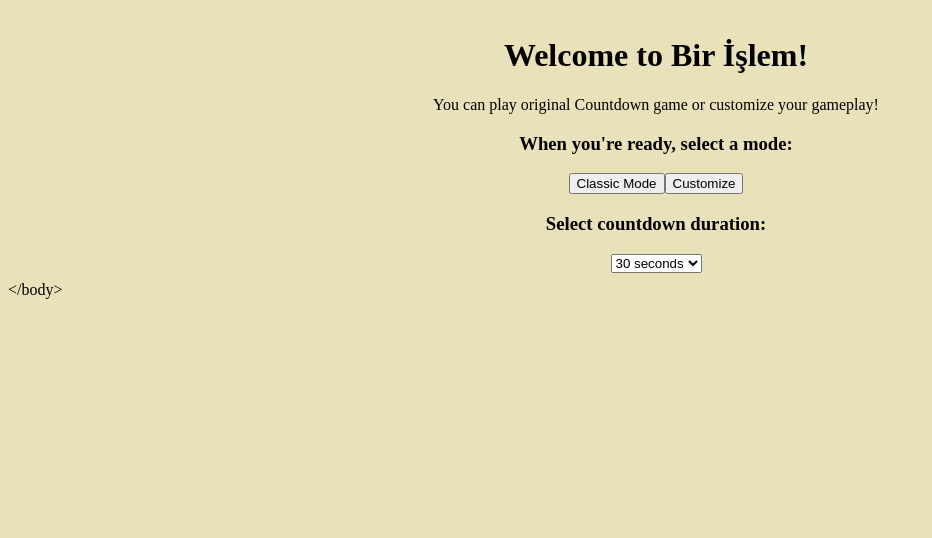
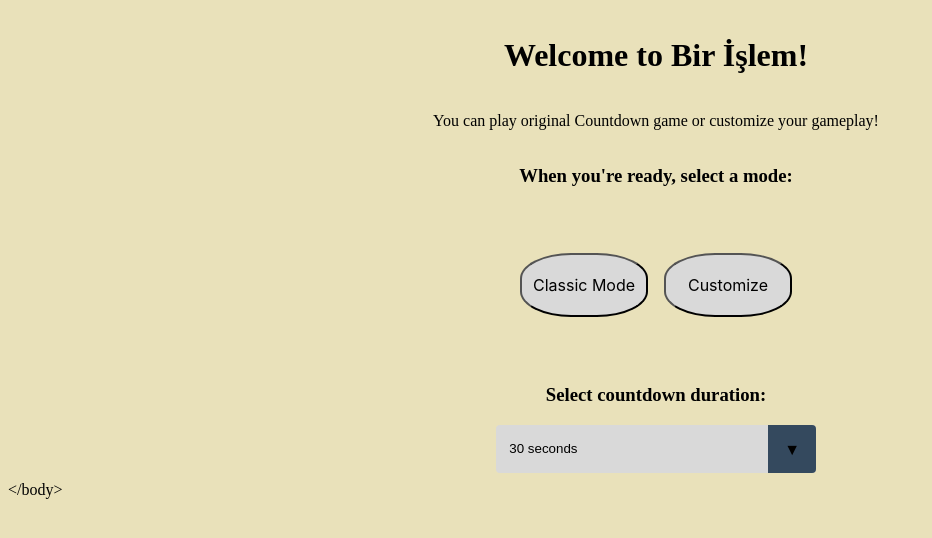
Before and after one commit to atakankaya1/Countdown-Game-Clone, a React (Vite) app in the folder bat/: page / in a window 1280 px wide. Shown: the top 538 px of the page, without its empty margins (0-932 px from the left). Built offline with nearby package versions, Linux system fonts and the light colour scheme.

Commit message:
startpage, gamepage css

```diff
--- a/bat/src/App.jsx
+++ b/bat/src/App.jsx
@@ -8,11 +8,6 @@ const BASE_HOST = "http://localhost:8080/api/game"
 
 
 
-// giriş ekranı css
-// final score css
-
-
-// background color için bir div ve class ekle
 // dark mode
 
 
@@ -53,6 +48,7 @@ function App() {
   const [seconds, SetSeconds] = useState(30)
 
   function backBtn(){
+    setSolutionShow(false)
     setDisplayScore(false)
     setExactSolution(true)
     setStart(false)
@@ -94,7 +90,7 @@ function App() {
           const requestedNumbers = data.numbers.map((n, index) => ({
             value: n,
             isEnabled: true,
-            delay: (index+1)*1000,
+            delay: (index+1)*750,
             show:false
           }));
 
@@ -107,7 +103,7 @@ function App() {
 
           setTimeout(() => {
             setFinalNumCheck(true)
-          }, 7000)
+          }, 5500)
           setNums(requestedNumbers);
           setOriginalNums(requestedNumbersRes);
           setSolution(data.bestSolution);
@@ -360,7 +356,7 @@ function App() {
   }
 
   function revealSolution(){
-    if(score){
+    if(score || score===0){
       setSolutionShow(!solutionShow)
     }
   }
@@ -418,21 +414,25 @@ function App() {
             </div>:
 
           <div className="operators" id="103:19">
+            <div className='res-undo'>
               <button
                 className="restart"
                 onClick={()=>handleRestart()}
                 disabled={areButtonsDisabled}>
                 Res
               </button>
-          <div className="ope-together">
-            {fourOpeComp}
-          </div>
               <button
                 className="delete"
                 onClick={()=>handleUndo()}
                 disabled={areButtonsDisabled}>
                 Undo
               </button>
+            </div>
+
+          <div className="ope-together">
+            {fourOpeComp}
+          </div>
+
           <button
             className="delete"
             onClick={()=>handleAnswer()}
--- a/bat/src/assets/StartPage.jsx
+++ b/bat/src/assets/StartPage.jsx
@@ -7,29 +7,29 @@ function StartGame({ onStartGame, duration, iniSecond }) {
     }
 
     const customModes = (
-        <div>
-            <button onClick={() => onStartGame("easy")}>
+        <div className="mode-select">
+            <button className="mode-btn" onClick={() => onStartGame("easy")}>
                 Easy
             </button>
-            <button onClick={() => onStartGame("easy")}>
+            <button className="mode-btn" onClick={() => onStartGame("easy")}>
                 1 Large
             </button>
-            <button onClick={() => onStartGame("easy")}>
+            <button className="mode-btn" onClick={() => onStartGame("easy")}>
                 2 Large
             </button>
-            <button onClick={() => onStartGame("easy")}>
+            <button className="mode-btn" onClick={() => onStartGame("easy")}>
                 3 Large
             </button>
-            <button onClick={() => onStartGame("easy")}>
+            <button className="mode-btn" onClick={() => onStartGame("easy")}>
                 4 Large
             </button>
-            <button onClick={() => onStartGame("easy")}>
+            <button className="mode-btn" onClick={() => onStartGame("easy")}>
                 6 Small
             </button>
-            <button onClick={() => onStartGame("easy")}>
+            <button className="mode-btn" onClick={() => onStartGame("easy")}>
                 Random
             </button>
-            <button onClick={() => setCustom(false)}>
+            <button className="mode-btn" onClick={() => setCustom(false)}>
                 Go Back
             </button>
         </div>
@@ -37,16 +37,16 @@ function StartGame({ onStartGame, duration, iniSecond }) {
 
 
   return (
-    <div>
+    <div className="start-main">
       <h1>Welcome to Bir İşlem!</h1>
       <p>You can play original Countdown game or customize your gameplay!</p>
       <h3>When you're ready, select a mode:</h3>
       {!custom ? (
-                <div>
-                    <button onClick={() => onStartGame("normal")}>
+                <div className="mode-select">
+                    <button className="mode-btn" onClick={() => onStartGame("normal")}>
                         Classic Mode
                     </button>
-                    <button onClick={customGame}>
+                    <button className="mode-btn" onClick={customGame}>
                         Customize
                     </button>
                 </div>
@@ -56,12 +56,17 @@ function StartGame({ onStartGame, duration, iniSecond }) {
 
 
       <h3>Select countdown duration:</h3>
-      <select value={iniSecond} onChange={(e) => duration(Number(e.target.value))}>
-        <option value={30}>30 seconds</option>
-        <option value={45}>45 seconds</option>
-        <option value={60}>60 seconds</option>
-        <option value={-1}>Unlimited</option>
-      </select>
+      <div className='select'>
+        <select  value={iniSecond} onChange={(e) => duration(Number(e.target.value))}>
+            <option value={30}>30 seconds</option>
+            <option value={45}>45 seconds</option>
+            <option value={60}>60 seconds</option>
+            <option value={-1}>Unlimited</option>
+        </select>
+      </div>
+
+
+
     </div>
   );
 }
--- a/bat/src/index.css
+++ b/bat/src/index.css
@@ -285,12 +285,14 @@ body{
     display: flex;
     flex-shrink: 0;
     width: 100%;
-    border: red 1px solid;
+
   }
 
     .ope-together{
       display: flex;
       flex-direction: row;
+
+      margin-left: -8rem;
     }
 
     .restart {
@@ -303,12 +305,12 @@ body{
       font-family: Inter, 'Source Sans Pro';
       font-size: 2rem;
       font-weight: 400;
-      height: 8rem;
+      height: 6rem;
       justify-content: center;
       line-height: 1.2125;
       margin: 0rem 14.8rem 0.6rem 0rem;
       white-space: nowrap;
-      width: 8rem;
+      width: 6rem;
     }
     .add {
       align-items: center;
@@ -396,13 +398,21 @@ body{
       font-family: Inter, 'Source Sans Pro';
       font-size: 2rem;
       font-weight: 400;
-      height: 8rem;
+      height: 6rem;
       justify-content: center;
       line-height: 1.2125;
       margin-bottom: 0.6rem;
       white-space: nowrap;
-      width: 8rem;
+      width: 6rem;
     }
+
+    .res-undo{
+      display: flex;
+      flex-direction: row;
+      justify-content: space-between;
+
+    }
+
   .score{
     flex-shrink: 0;
     height: 8.7rem;
@@ -526,3 +536,89 @@ body{
       font-size: 18px;
       line-height: 0px;
     }
+
+.start-main{
+  display: flex;
+  flex-direction: column;
+  justify-content: center;
+}
+.mode-select{
+      align-items: center;
+      display: flex;
+      flex-wrap: wrap;
+      justify-content: center;
+      gap: 1rem;
+      flex-shrink: 0;
+      height: 10rem;
+      margin: 0rem auto 0rem auto;
+      position: relative;
+      width: 48rem;
+
+
+}
+
+.mode-btn{
+      align-items: center;
+        background-color: #d9d9d9;
+        color: #000000;
+        display: flex;
+        flex-shrink: 0;
+        font-family: Inter, 'Source Sans Pro';
+        font-size: 1rem;
+        font-weight: 400;
+        height: 4rem;
+        justify-content: center;
+        line-height: 0;
+        margin-right: 0;
+        white-space: nowrap;
+        width: 8rem;
+        border-radius: 40%;
+}
+
+select {
+  /* Reset Select */
+  appearance: none;
+  outline: 0;
+  border: 0;
+  box-shadow: none;
+  /* Personalize */
+  flex: 1;
+  padding: 0 1em;
+  color: black;
+  background-color: #d9d9d9;
+  background-image: none;
+  cursor: pointer;
+ margin: 0 auto;
+}
+
+/* Remove IE arrow */
+select::-ms-expand {
+  display: none;
+}
+/* Custom Select wrapper */
+.select {
+  position: relative;
+  display: flex;
+  margin: 0 auto;
+  width: 20em;
+  height: 3em;
+  border-radius: .25em;
+  overflow: hidden;
+
+}
+
+/* Arrow */
+.select::after {
+  content: '\25BC';
+  position: absolute;
+  top: 0;
+  right: 0;
+  padding: 1em;
+  background-color: #34495e;
+  transition: .25s all ease;
+  pointer-events: none;
+}
+/* Transition */
+.select:hover::after {
+  color: #d9d9d9;
+}
```
Lines whose indentation alone changed are shown as unchanged.
